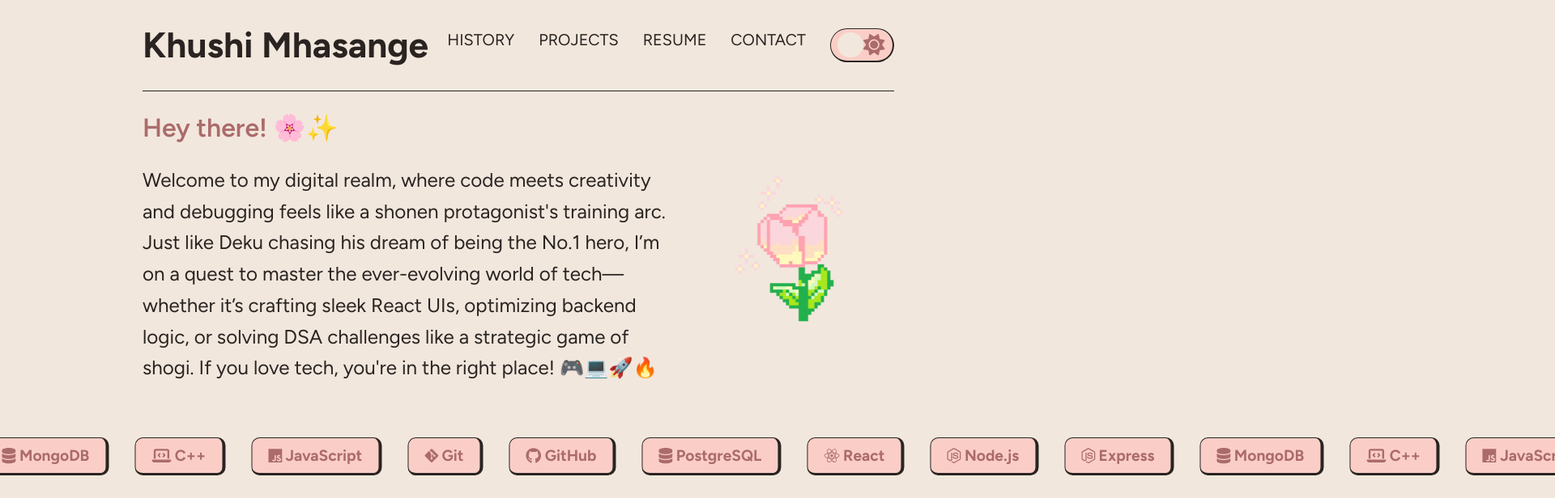
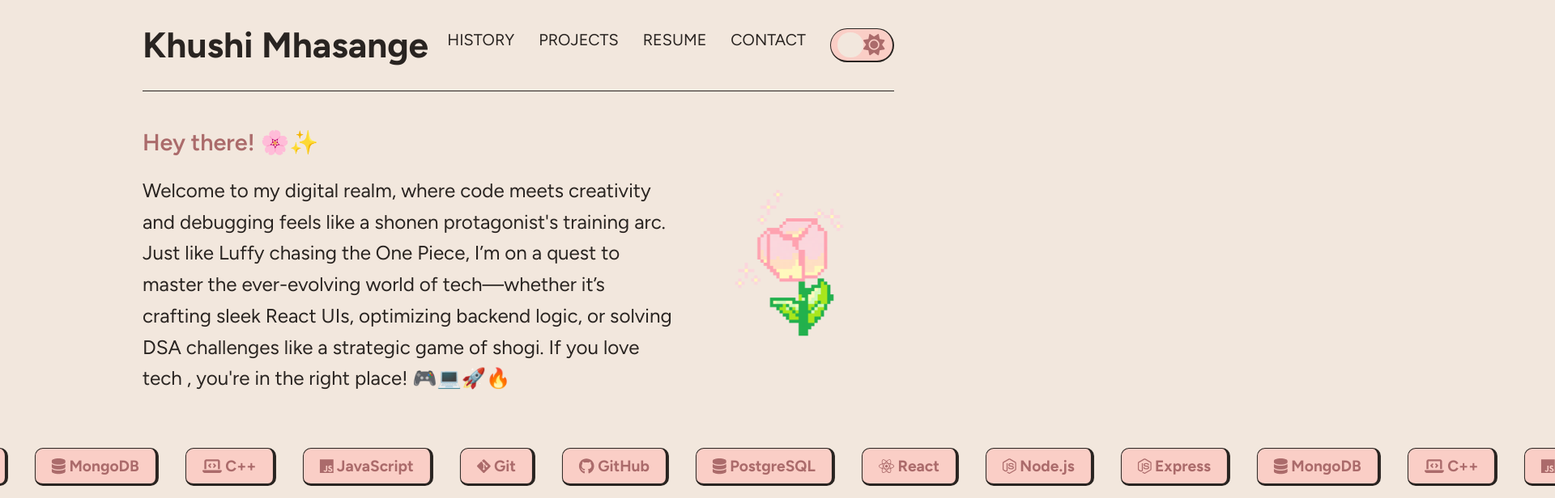
Before and after one commit to KhushiMhasange/Khushi-s-Portfolio, a React (Create React App) app: page / in a window 1280 px wide. Shown: the top 616 px of the page at 81% size, 1920 px wide, since content can reach past the window. Built offline with nearby package versions, Linux system fonts and the light colour scheme; a web font is replaced by a local one.

Commit message:
final commit

```diff
--- a/src/About/About.css
+++ b/src/About/About.css
@@ -4,11 +4,12 @@
     flex-direction: column;
     align-items: center;
     justify-content: center;
+    margin-top: 1em;
     gap: 1em;
 }
 
 .About h2 {
-    font-size: 2rem;
+    font-size: 1.8rem;
     color: var(--text-secondary);
     font-weight: 600;
 }
@@ -25,12 +26,24 @@
     border-radius: 10px;
 }
 
+.skills-marquee-container {
+  width: 100vw;
+  overflow-x: hidden;
+  padding: 10px 0;
+  position: relative;
+}
+
 .skills-marquee {
-    display: flex;
-    gap: 2rem;
-    white-space: nowrap;
-    width: 100%;
-    margin-bottom: -1em;
+  display: flex;
+  white-space: nowrap;
+  margin-bottom: -1em;
+}
+
+.skills-wrapper {
+  display: flex;
+  min-width: 100%;
+  justify-content: space-around;
+  gap: 1.5em;
 }
 
 .skill-item {
--- a/src/About/About.jsx
+++ b/src/About/About.jsx
@@ -1,5 +1,5 @@
-import './About.css'
-import tulip from "../assets/tulip.png"
+import "./About.css";
+import tulip from "../assets/tulip.png";
 import React from "react";
 import { motion } from "framer-motion";
 import { FontAwesomeIcon } from "@fortawesome/react-fontawesome";
@@ -10,7 +10,7 @@ import {
   faGitAlt,
   faGithub,
 } from "@fortawesome/free-brands-svg-icons";
-import { faDatabase,faLaptopCode } from '@fortawesome/free-solid-svg-icons';
+import { faDatabase, faLaptopCode } from "@fortawesome/free-solid-svg-icons";
 
 const skills = [
   { name: "React", icon: faReact },
@@ -24,39 +24,72 @@ const skills = [
   { name: "PostgreSQL", icon: faDatabase },
 ];
 
+const h2variant ={
+  hidden:{opacity:0,
+          y:75
+  },
+  visible:{opacity:1,
+      y:0,
+      ease:"easeOut",
+  }
+}
+
+const pvariant ={
+  hidden:{opacity:0,
+          x:-100
+  },
+  show:{opacity:1,
+      x:0,
+      ease:"easeOut",
+  }
+}
+
+const imgvariant ={
+  hidden:{opacity:0,
+          x:100
+  },
+  show:{opacity:1,
+      x:0,
+      ease:"easeOut",
+  }
+}
+
 function About() {
   return (
     <div>
       <div className="About">
         <div>
-          <h2>Hey there! 🌸✨</h2>
-          <p className="intro-para">
+          <motion.h2  initial="hidden" animate="visible" variants={h2variant}>Hey there! 🌸✨</motion.h2>
+          <motion.p className="intro-para" variants={pvariant} initial="hidden" animate="show">
             Welcome to my digital realm, where code meets creativity and
             debugging feels like a shonen protagonist's training arc. Just like
-            Deku chasing his dream of being the No.1 hero, I’m on a quest to
-            master the ever-evolving world of tech—whether it’s crafting sleek
-            React UIs, optimizing backend logic, or solving DSA challenges like
-            a strategic game of shogi. If you love tech, you're in the right
-            place! 🎮💻🚀🔥
-          </p>
+            Luffy chasing the One Piece, I’m on a quest to master the
+            ever-evolving world of tech—whether it’s crafting sleek React UIs,
+            optimizing backend logic, or solving DSA challenges like a strategic
+            game of shogi. If you love tech , you're in the right place!
+            🎮💻🚀🔥
+          </motion.p>
+        </div>
+        <motion.div variants={imgvariant} initial="hidden" animate="show">
+          <img src={tulip} alt="pixel-tulip" />
+        </motion.div>
       </div>
       <div>
-          <img src={tulip} alt="pixel-tulip" />
-        </div>
-      </div>
-
         <motion.div
           className="skills-marquee"
-        animate={{ x: ["-15%", "-100%"] }} // Moves from right to left
-        transition={{ repeat: Infinity, duration: 8, ease: "linear" }}
+          animate={{ x: ["5%", "-100%"] }}
+          transition={{ repeat: Infinity, repeatType:"loop",duration: 8, ease: "linear" }}
         >
+          <div className="skills-wrapper">
             {skills.concat(skills).map((skill, index) => (
               <span key={index} className="skill-item">
                 <FontAwesomeIcon icon={skill.icon} className="skill-icon" />{" "}
                 {skill.name}
               </span>
             ))}
+          </div>
         </motion.div>
+      </div>
     </div>
   );
 }
```
Lines whose indentation alone changed are shown as unchanged.
